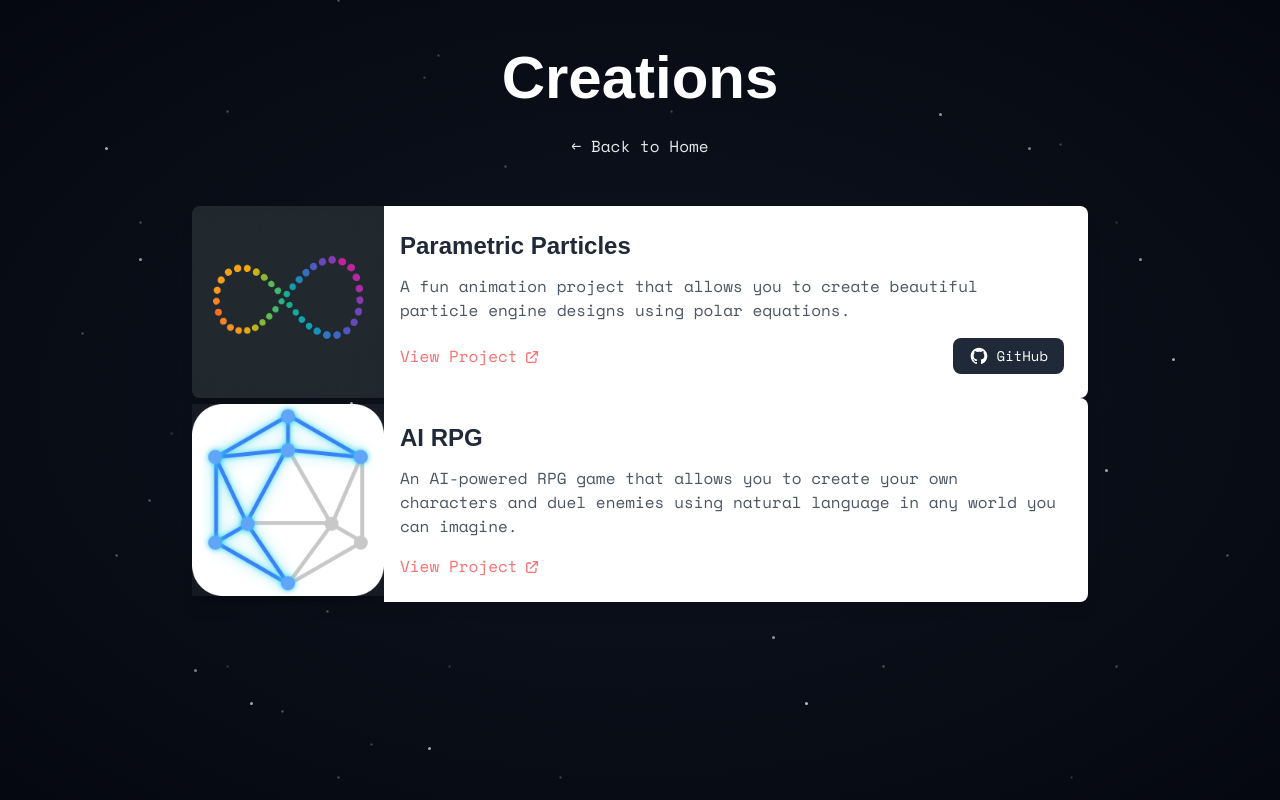
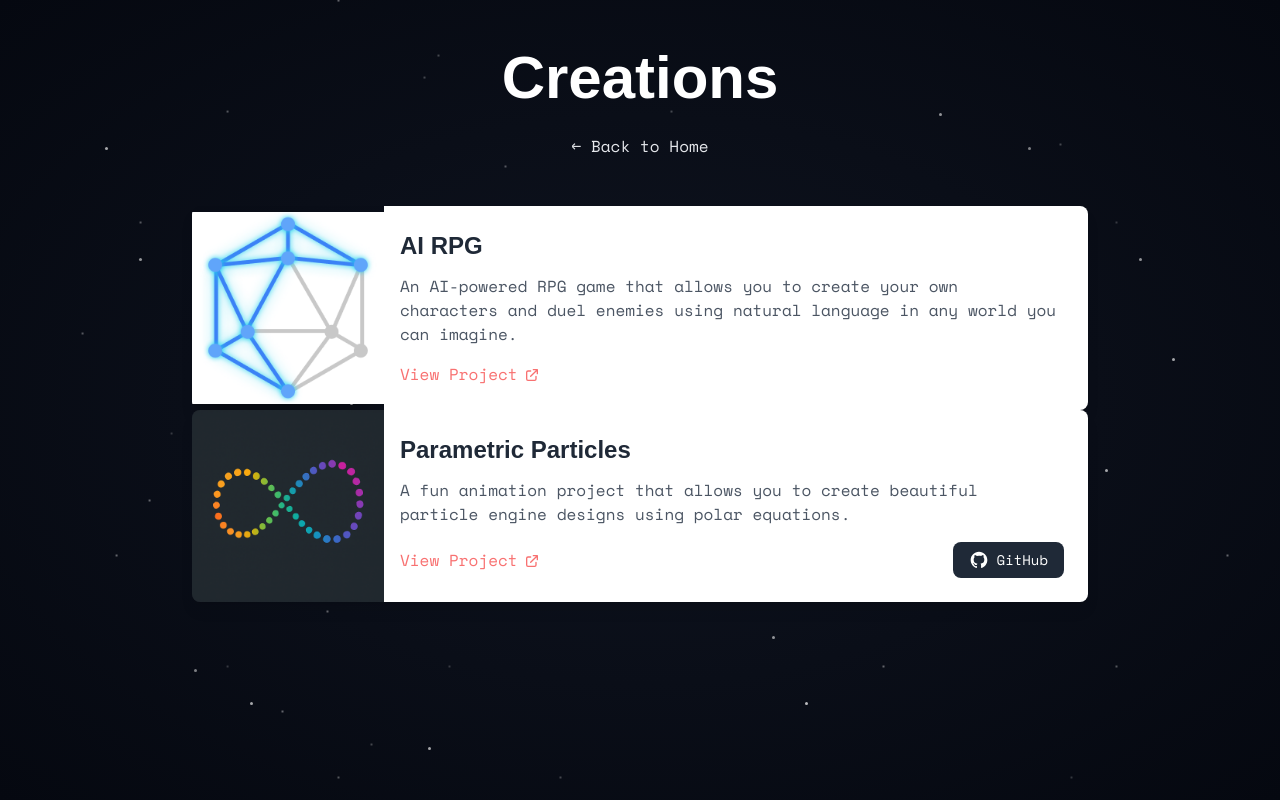
Before and after one commit to KRSpinelli/new-anchor-site, a website: page projects/index.html in a window 1280 px wide. Drawn offline with Linux system fonts and the light colour scheme; a web font is replaced by a local one.

Commit message:
Changes to the projects page

```diff
--- a/projects/index.html
+++ b/projects/index.html
@@ -253,8 +253,36 @@
             <a href="/" class="text-gray-200 hover:text-red-400 transition-colors">← Back to Home</a>
         </div>
 
-        <div class="space-y-6 max-w-4xl mx-auto">
-            <!-- Card 1 -->
+        <div class="space-y-10 max-w-4xl mx-auto">
+            <!-- AI RPG -->
+            <div
+                class="rounded-lg shadow-lg overflow-hidden hover:shadow-xl transition-shadow duration-300 flex flex-col md:flex-row gap-0">
+                <div
+                    class="bg-white shadow-2xl self-center p-4 md:p-6 w-full flex flex-col items-center justify-center md:w-auto">
+                    <img src="../ai-rpg.png" alt="AI RPG"
+                        class="mb-4 md:mb-0 rounded-lg md:rounded-none shadow-2xl size-48 object-contain self-center">
+                </div>
+                <div class="bg-white p-6 md:pl-4 flex-1 min-h-0 overflow-hidden">
+                    <h3 class="text-2xl font-bold text-gray-800 mb-3">AI RPG</h3>
+                    <p class="text-gray-600 mb-3">An AI-powered RPG game that allows you to create your own characters
+                        and duel enemies using natural language in any world you can imagine.</p>
+                    <div class="flex items-center gap-4 mt-4 justify-between">
+                        <a href="/projects/ai-rpg/" target="_blank"
+                            class="!text-red-400 hover:!text-red-600 transition-colors inline-flex items-center gap-1"
+                            style="color: #f87171 !important;" onmouseover="this.style.color='#dc2626'"
+                            onmouseout="this.style.color='#f87171'">View Project
+                            <svg class="w-4 h-4 mt-0.5 ml-0.5" fill="none" stroke="currentColor" viewBox="0 0 24 24"
+                                aria-hidden="true">
+                                <path stroke-linecap="round" stroke-linejoin="round" stroke-width="2"
+                                    d="M10 6H6a2 2 0 00-2 2v10a2 2 0 002 2h10a2 2 0 002-2v-4M14 4h6m0 0v6m0-6L10 14" />
+                            </svg>
+                        </a>
+                    </div>
+
+                </div>
+            </div>
+
+            <!-- Parametric Particles -->
             <div
                 class="rounded-lg shadow-lg overflow-hidden hover:shadow-xl transition-shadow duration-300 flex flex-col md:flex-row gap-0">
                 <div
@@ -287,35 +315,6 @@
                                     clip-rule="evenodd" />
                             </svg>
                             GitHub
-                        </a>
-                    </div>
-
-                </div>
-            </div>
-        </div>
-        <div class="space-y-6 max-w-4xl mx-auto">
-            <!-- Card 1 -->
-            <div
-                class="rounded-lg shadow-lg overflow-hidden hover:shadow-xl transition-shadow duration-300 flex flex-col md:flex-row gap-0">
-                <div
-                    class="bg-white/5 shadow-2xl self-center pt-4 md:pt-0 w-full flex flex-col items-center justify-center md:w-auto">
-                    <img src="../ai-rpg.png" alt="AI RPG"
-                        class="mb-4 md:mb-0 rounded-lg md:rounded-none shadow-2xl size-48 object-contain self-center">
-                </div>
-                <div class="bg-white p-6 md:pl-4 flex-1 min-h-0 overflow-hidden">
-                    <h3 class="text-2xl font-bold text-gray-800 mb-3">AI RPG</h3>
-                    <p class="text-gray-600 mb-3">An AI-powered RPG game that allows you to create your own characters
-                        and duel enemies using natural language in any world you can imagine.</p>
-                    <div class="flex items-center gap-4 mt-4 justify-between">
-                        <a href="/projects/ai-rpg/" target="_blank"
-                            class="!text-red-400 hover:!text-red-600 transition-colors inline-flex items-center gap-1"
-                            style="color: #f87171 !important;" onmouseover="this.style.color='#dc2626'"
-                            onmouseout="this.style.color='#f87171'">View Project
-                            <svg class="w-4 h-4 mt-0.5 ml-0.5" fill="none" stroke="currentColor" viewBox="0 0 24 24"
-                                aria-hidden="true">
-                                <path stroke-linecap="round" stroke-linejoin="round" stroke-width="2"
-                                    d="M10 6H6a2 2 0 00-2 2v10a2 2 0 002 2h10a2 2 0 002-2v-4M14 4h6m0 0v6m0-6L10 14" />
-                            </svg>
                         </a>
                     </div>
 
```
